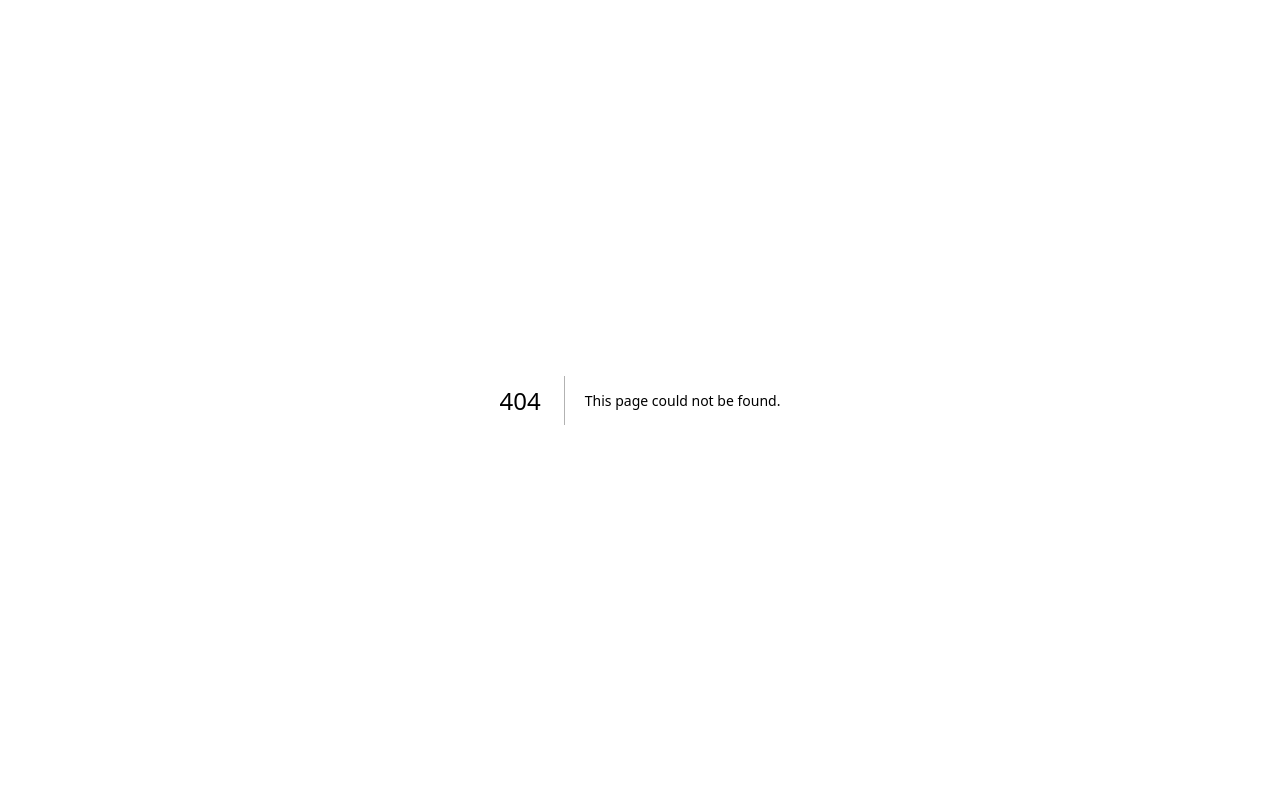
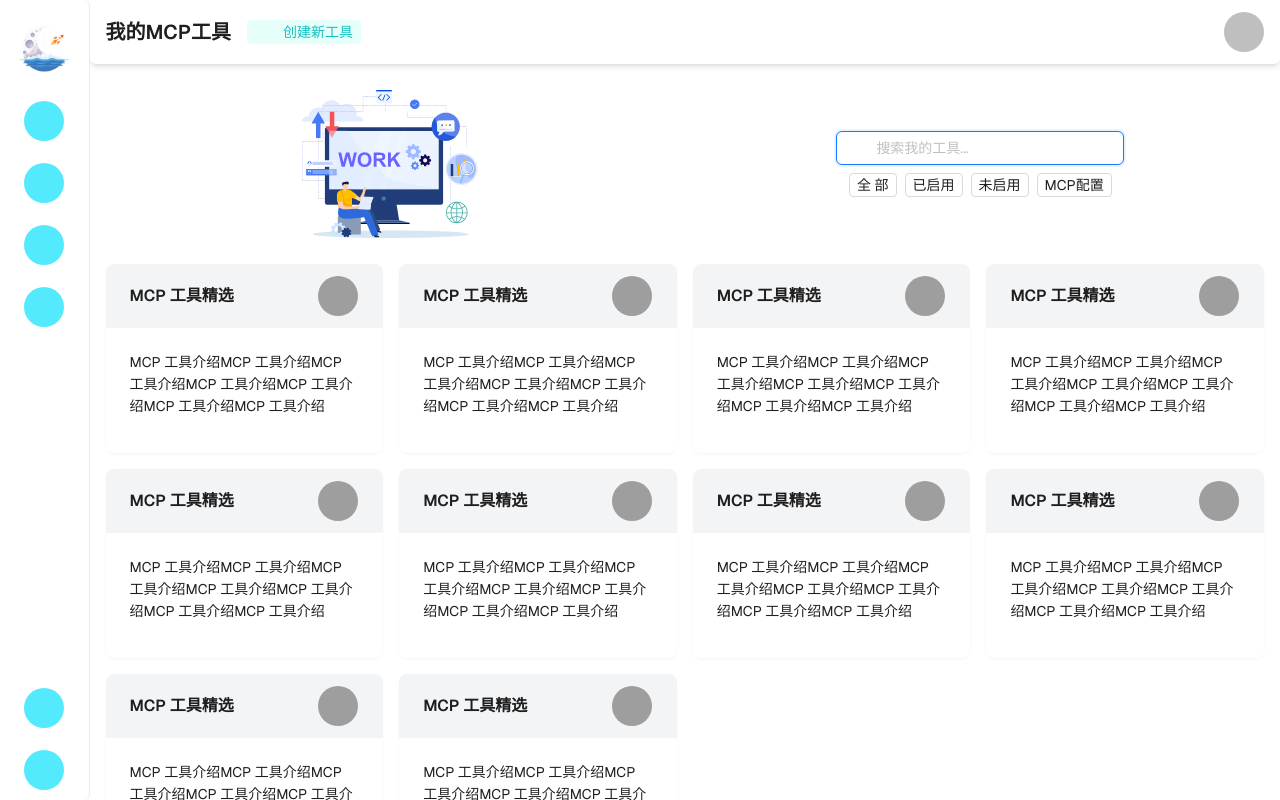
Before and after one commit to MarshallEriksen-shaomingyang/moonshot, a Next.js app: page /1/mcp/my-tools in a window 1280 px wide. Before the commit this address had no page. Built offline with nearby package versions, Linux system fonts and the light colour scheme; grey boxes are pictures that could not be loaded; what @ant-design/nextjs-registry, i18next-resources-to-backend would draw is missing.

Commit message:
Refactor code structure for improved readability and maintainability

```diff
--- a/app/[lng]/layout.tsx
+++ b/app/[lng]/layout.tsx
@@ -6,11 +6,11 @@ export default function LngLayout({
   children: React.ReactNode;
 }>) {
   return (
-    <div className="flex flex-row overflow-hidden min-h-screen w-full">
-      <div className="w-0 lg:w-[7%] invisible !bg-background  lg:visible">
+    <div className="flex overflow-hidden min-h-screen w-full justify-center md:flex-row">
+      <div className="w-0 md:w-[7%] lg:w-[7%] invisible !bg-background  lg:visible">
         <LeftSidePanel />
       </div>
-      {children}
+      <div className="w-[100%] md:w-[93%]">{children}</div>
     </div>
   );
 }
--- a/app/[lng]/mcp/_components/mcp_card.tsx
+++ b/app/[lng]/mcp/_components/mcp_card.tsx
@@ -9,16 +9,27 @@ export default function MCPCard() {
         token: {
           colorPrimary: 'var(--primary-color)',
         },
+        components: {
+          Card: {},
+        },
       }}
     >
       <Card
         hoverable
-        className="w-full h-full cursor-pointer"
+        classNames={{
+          header: '!bg-gray-100 !border-b-0 h-16',
+        }}
         variant="borderless"
         title="MCP 工具精选"
-        extra={<Avatar />}
+        extra={
+          <Avatar
+            size={42}
+            src="https://gw.alipayobjects.com/zos/rmsportal/JiqGstEfoWAOHiTxclqi.png"
+            className="transition-transform duration-300 hover:rotate-180"
+          />
+        }
       >
-        <Paragraph className="h-10" ellipsis={{ rows: 2 }}>
+        <Paragraph className="h-16" ellipsis={{ rows: 3 }}>
           MCP 工具介绍MCP 工具介绍MCP 工具介绍MCP 工具介绍MCP 工具介绍MCP
           工具介绍MCP 工具介绍
         </Paragraph>
--- a/app/[lng]/mcp/_components/mcp_header.tsx
+++ b/app/[lng]/mcp/_components/mcp_header.tsx
@@ -8,7 +8,7 @@ const { Title } = Typography;
 export default function MCPHeader() {
   return (
     <HeaderComponent>
-      <div className="w-fill flex gap-4 items-center">
+      <div className="w-full flex gap-4 items-center">
         <Title level={4} className="!mb-0">
           MCP 工具精选
         </Title>
--- a/app/[lng]/mcp/layout.tsx
+++ b/app/[lng]/mcp/layout.tsx
@@ -1,7 +1,5 @@
 import { Layout } from 'antd';
 
-import LeftSide from './_components/left_side';
-import MCPHeader from './_components/mcp_header';
 import 'github-markdown-css/github-markdown.css';
 
 export default function MCPLayout({
@@ -11,16 +9,8 @@ export default function MCPLayout({
 }>) {
   return (
     <Layout>
-      <div className="w-full h-screen bg-background overflow-hidden grid grid-cols-4">
-        <div className="col-span-1 p-4">
-          <LeftSide />
-        </div>
-        <div className="col-span-3 flex flex-col">
-          <MCPHeader />
-          <div className="h-[calc(100vh-var(--moonshot-layout-header-height))]">
-            {children}
-          </div>
-        </div>
+      <div className="w-full h-screen bg-background overflow-hidden ">
+        {children}
       </div>
     </Layout>
   );
--- /dev/null
+++ b/app/[lng]/mcp/my-tools/_components/mcp-header.tsx
@@ -0,0 +1,27 @@
+'use client';
+import { Typography } from 'antd';
+
+import IconButton from '@/components/antd-button';
+import HeaderComponent from '@/components/header';
+import Icon from '@/components/icon';
+
+const { Title } = Typography;
+export default function MCPHeader() {
+  return (
+    <HeaderComponent>
+      <div className="w-full flex gap-4 items-center">
+        <Title level={4} className="!mb-0 select-none">
+          我的MCP工具
+        </Title>
+        <IconButton
+          size="small"
+          color="cyan"
+          variant="filled"
+          icon={<Icon iconClass="icon-edit" svgClass="w-5 h-5" />}
+        >
+          创建新工具
+        </IconButton>
+      </div>
+    </HeaderComponent>
+  );
+}
--- /dev/null
+++ b/app/[lng]/mcp/my-tools/page.tsx
@@ -0,0 +1,89 @@
+'use client';
+import { Input, Space } from 'antd';
+import Image from 'next/image';
+
+import IconButton from '@/components/antd-button';
+import Icon from '@/components/icon';
+import ScrollContent from '@/components/scroll-content';
+import BannerWork from '@/public/images/work.svg';
+
+import MCPCard from '../_components/mcp_card';
+
+import MCPHeader from './_components/mcp-header';
+
+export default function Page() {
+  return (
+    <div className="flex flex-col w-full h-full">
+      <MCPHeader />
+      <div className="h-[calc(100vh-var(--moonshot-layout-header-height))]">
+        <ScrollContent>
+          <div className="flex flex-col gap-2">
+            <div className="flex gap-2 h-46">
+              <div className="w-1/2">
+                <Image
+                  src={BannerWork}
+                  alt="banner"
+                  className="w-full h-full object-fill"
+                />
+              </div>
+              <div className="w-1/2 h-full flex flex-col gap-2 justify-center items-center">
+                <Input
+                  autoFocus
+                  className="!w-72"
+                  placeholder="搜索我的工具..."
+                  prefix={<Icon iconClass="icon-search" svgClass="w-6 h-6" />}
+                />
+                <Space>
+                  <IconButton size="small" variant="outlined">
+                    全部
+                  </IconButton>
+                  <IconButton size="small" variant="outlined">
+                    已启用
+                  </IconButton>
+                  <IconButton size="small" variant="outlined">
+                    未启用
+                  </IconButton>
+                  <IconButton size="small" variant="outlined">
+                    MCP配置
+                  </IconButton>
+                </Space>
+              </div>
+            </div>
+            <div className="grid grid-cols-4 gap-4 px-2">
+              <div className="col-span-1">
+                <MCPCard />
+              </div>
+              <div className="col-span-1">
+                <MCPCard />
+              </div>
+              <div className="col-span-1">
+                <MCPCard />
+              </div>
+              <div className="col-span-1">
+                <MCPCard />
+              </div>
+              <div className="col-span-1">
+                <MCPCard />
+              </div>
+              <div className="col-span-1">
+                <MCPCard />
+              </div>
+              <div className="col-span-1">
+                <MCPCard />
+              </div>
+              <div className="col-span-1">
+                <MCPCard />
+              </div>
+              <div className="col-span-1">
+                <MCPCard />
+              </div>
+              <div className="col-span-1">
+                <MCPCard />
+              </div>
+            </div>
+          </div>
+        </ScrollContent>
+      </div>
+    </div>
+  );
+}
--- a/app/[lng]/mcp/page.tsx
+++ b/app/[lng]/mcp/page.tsx
@@ -1,12 +1,21 @@
 import MCPDrawer from '@/components/mcp_drawer';
 import ScrollContent from '@/components/scroll-content';
 
+import LeftSide from './_components/left_side';
 import MCPCard from './_components/mcp_card';
 import MCPToolDetail from './_components/mcp_drawer';
+import MCPHeader from './_components/mcp_header';
 import MCPInstallButton from './_components/mcp_install';
 
 export default function Page() {
   return (
+    <div className="grid grid-cols-4">
+      <div className="col-span-1 p-4">
+        <LeftSide />
+      </div>
+      <div className="col-span-3 flex flex-col">
+        <MCPHeader />
+        <div className="h-[calc(100vh-var(--moonshot-layout-header-height))]">
           <ScrollContent>
             <MCPDrawer
               open={false}
@@ -16,14 +25,14 @@ export default function Page() {
             >
               <MCPToolDetail />
             </MCPDrawer>
-      <div className="py-4 px-2  w-full grid grid-cols-4 gap-4">
-        <div className="col-span-1 bg-gray-100">
-          <MCPCard />
-        </div>
+            <div className="py-4 px-2  w-full grid md:grid-cols-3  gap-4">
               <div className="col-span-1 bg-gray-100">
                 <MCPCard />
               </div>
             </div>
           </ScrollContent>
+        </div>
+      </div>
+    </div>
   );
 }
--- a/app/layout.tsx
+++ b/app/layout.tsx
@@ -72,7 +72,7 @@ export default async function RootLayout({
       <head>
         <script
           defer={true}
-          src={'//at.alicdn.com/t/c/font_4917653_3y724i41klx.js'}
+          src={'//at.alicdn.com/t/c/font_4917653_l8wc1fork5f.js'}
         />
       </head>
       <body
--- a/components/header.tsx
+++ b/components/header.tsx
@@ -8,7 +8,7 @@ export default function HeaderComponent({
   children: React.ReactNode;
 }>) {
   return (
-    <div className="w-full bg-background h-[var(--moonshot-layout-header-height)] flex flex-row justify-between items-center !leading-[var(--moonshot-layout-header-height)] shadow-md rounded-md px-2">
+    <div className="w-full bg-background h-[var(--moonshot-layout-header-height)] flex flex-row justify-between items-center !leading-[var(--moonshot-layout-header-height)] shadow-md rounded-md px-4">
       <div className="flex-1">{children}</div>
       <div className="flex items-center gap-2">
         <Tooltip title="修改主题" placement="bottom">
@@ -30,7 +30,7 @@ export default function HeaderComponent({
           />
         </Tooltip>
         {/* TODO: 增加遮罩层动态的光圈 */}
-        <Avatar />
+        <Avatar size={'large'} className="cursor-pointer" />
       </div>
     </div>
   );
```
Also changed, not shown: public/images/work.svg (added). Lines whose indentation alone changed are shown as unchanged.
